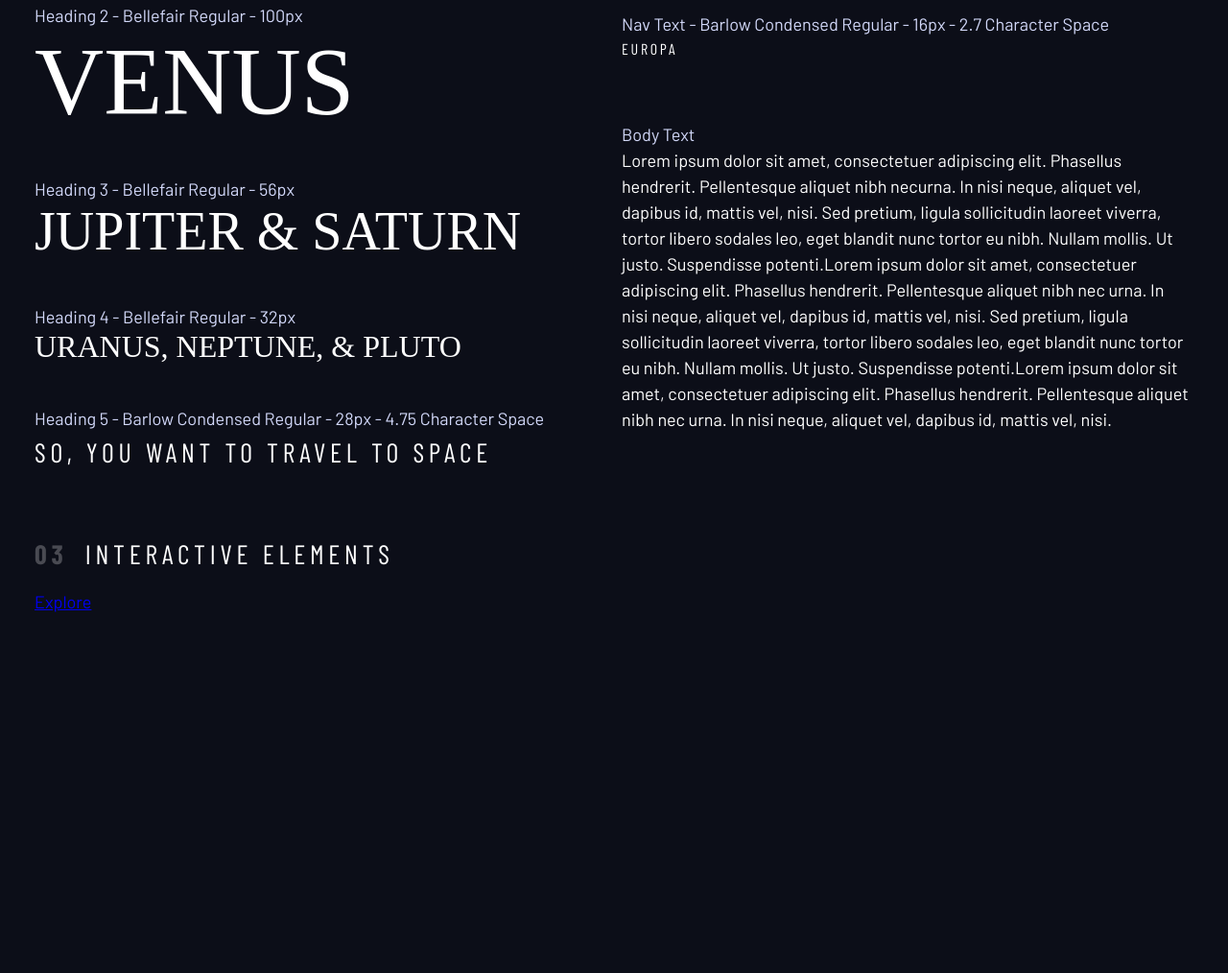
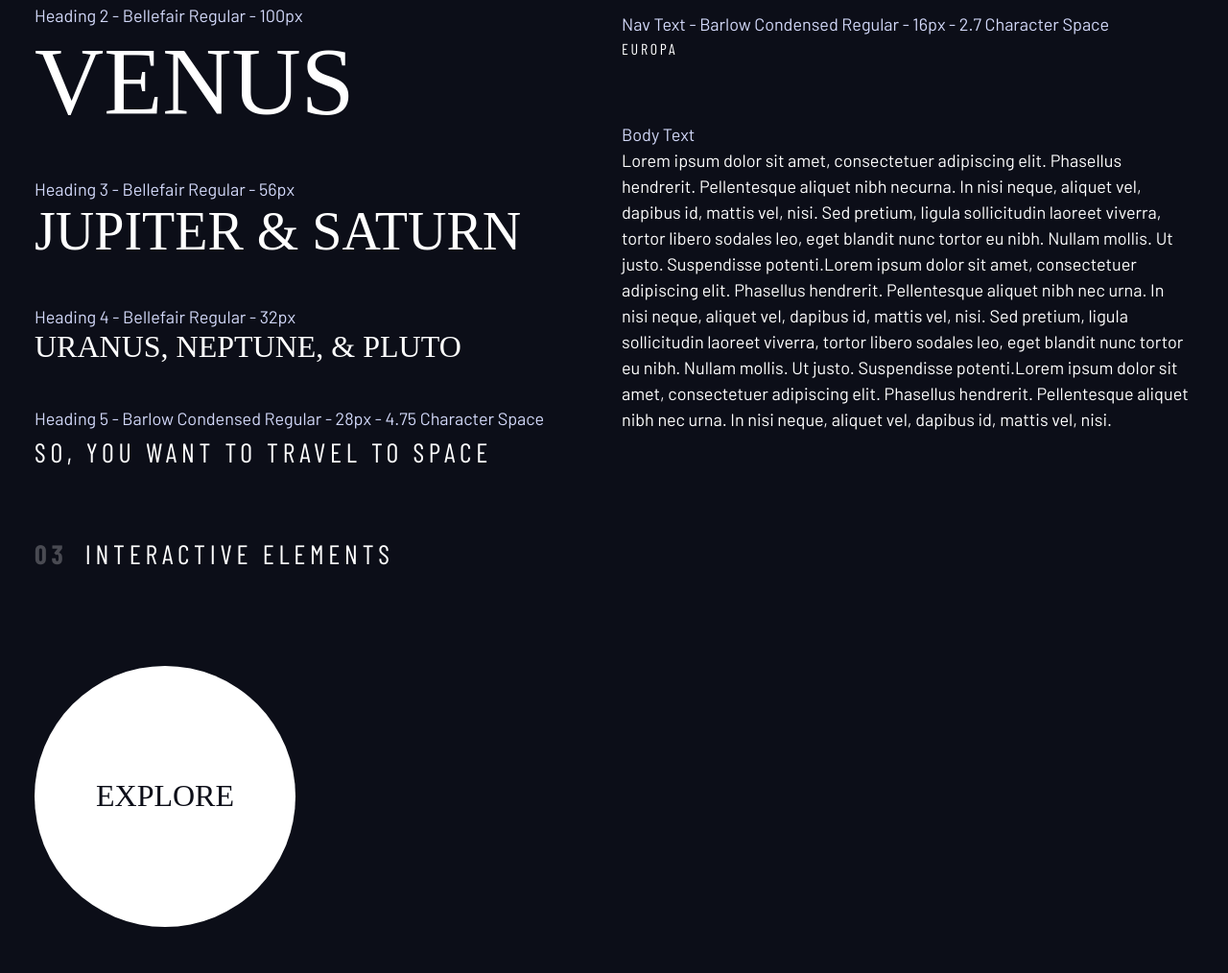
Before and after one commit to advide2001/express-api-template, a website built with Vite: page starter-code/design-system.html in a window 1280 px wide. Shown: the part 646-1660 px from the top of the page at 96% size. After the commit the page ends 1612 px from the top, so only its background shows below. Built offline with nearby package versions, Linux system fonts and the light colour scheme; a web font is replaced by a local one.

Commit message:
Styled the explore button

```diff
--- a/starter-code/design-system.html
+++ b/starter-code/design-system.html
@@ -111,12 +111,12 @@
       <div></div>
 
       <div class="flex">
-        <div>
+        <div style="margin-top: 5rem;">
           <!-- explore button -->
-          <a href="#" class="large-button">Explore</a>
+          <a href="#" class="large-button | uppercase ff-serif fs-600 text-dark bg-white">Explore</a>
         </div>
 
-        <div style="margin-bottom: 50vh">
+        <div>
           <!-- Tabs -->
 
 
--- a/starter-code/sass/components/_explore-button.scss
+++ b/starter-code/sass/components/_explore-button.scss
@@ -0,0 +1,8 @@
+.large-button {
+  text-decoration: none;
+  display: grid;
+  place-items: center;
+  padding: 0 2em;
+  aspect-ratio: 1/1; // width:height
+  border-radius: 50%;
+}
```
